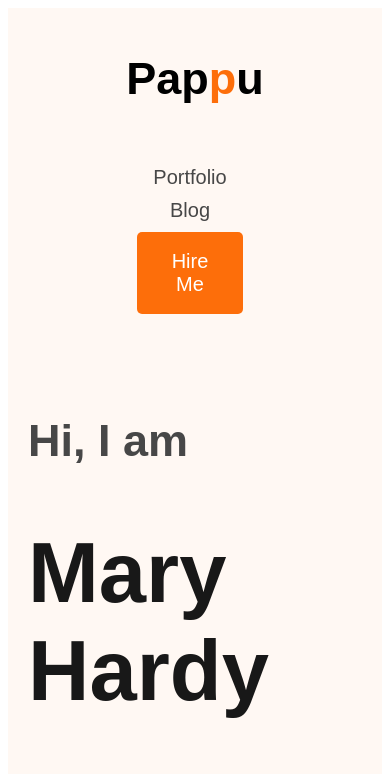
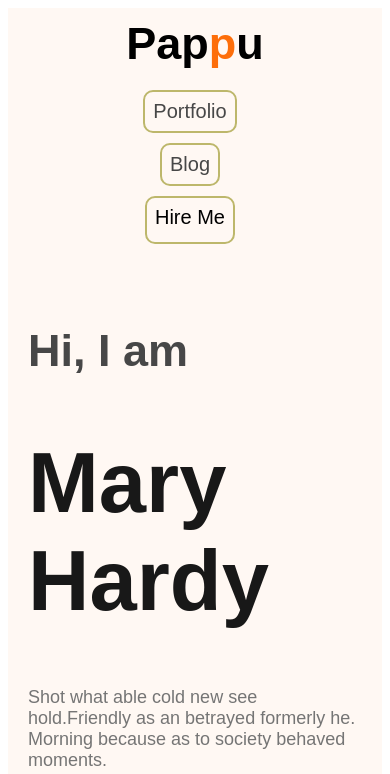
Before and after one commit to pappudatta/portfolio-info, a plain HTML site: page index.html in a window 390 px wide. Shown: the top 774 px of the page. Drawn offline with Linux system fonts and the light colour scheme.

Commit message:
small device responsive

```diff
--- a/styles/styles.css
+++ b/styles/styles.css
@@ -279,10 +279,6 @@ footer{
     margin-top: 15px;
     text-align: center;
 }
-
-.hide{
-    display: none;
-}
 /* responsive media quary */
 
 @media screen and (max-width: 576px) {
@@ -321,15 +317,44 @@ footer{
     .profile-picture{
         width: 100%;
     }
+    .nav-titel{
+        margin-top: 10px;
+        margin-bottom: 20px;
+    }
     nav{
         flex-direction: column;
     }
     nav ul{
         flex-direction: column;
         gap: 10px;
+        align-items: center;
+        margin-top: 0px;
+    }
+    nav ul li{
+        border: 2px solid darkkhaki;
+        border-radius: 10px;
+        padding: 8px;
     }
     .btn-parimary{
-        margin-bottom: 20px;
+        margin-bottom: 5px;
+    }
+    nav ul li .btn-parimary{
+        /* margin-bottom: 20px; */
+        padding: 0px;
+        background-color: #FFF8F3;
+        color: black;
+    }
+}
+
+/* media query for tablet */
+
+@media screen and (min-width: 576px) and (max-width: 990px) {
+    .banner{
+        flex-direction: column;
+    }
+    .skils-container{
+        display: grid;
+        grid-template-columns: repeat(2, 1fr);
     }
 
 }
```
